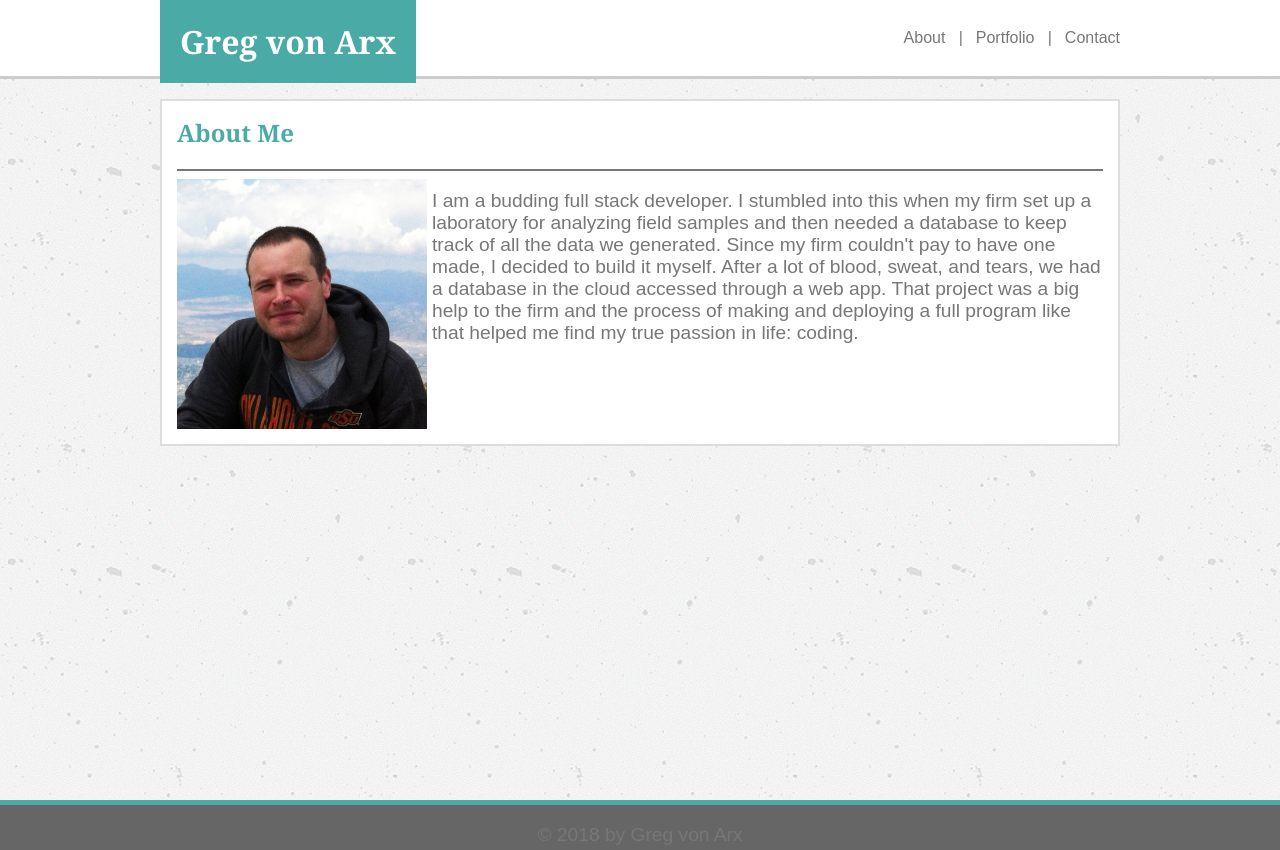
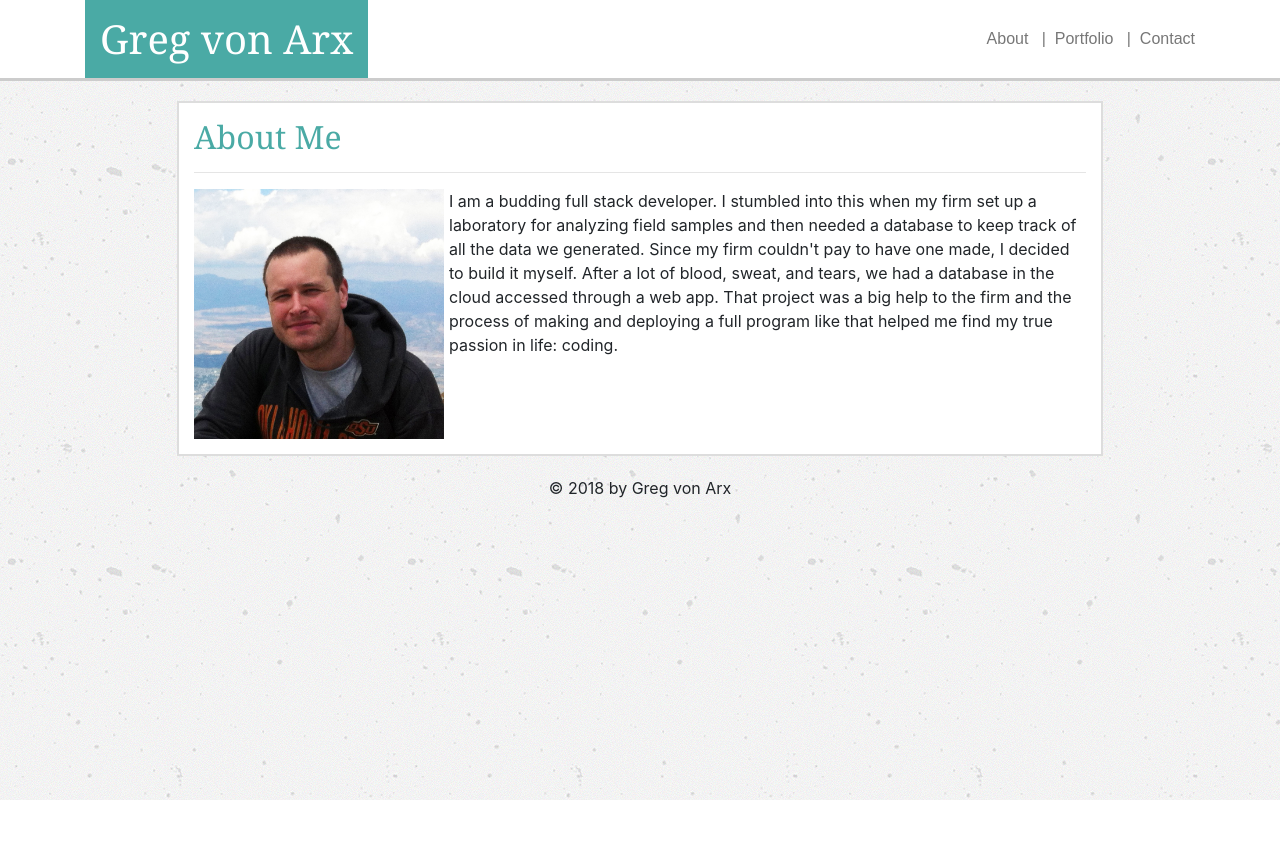
Before and after one commit to gregvx/Bootstrap-Portfolio, a plain HTML site: page index.html in a window 1280 px wide. After the commit the page ends 800 px from the top, so only its background shows below. Drawn offline with nearby package versions, Linux system fonts and the light colour scheme.

Commit message:
Modified index and css files. Still not Done.

```diff
--- a/assets/css/style.css
+++ b/assets/css/style.css
@@ -1,4 +1,4 @@
-body {
+/* body {
     margin: 0px;
     height: 100%;
 }
@@ -16,10 +16,22 @@ img {
     width: 250px;
     float: left;
     margin-right: 5px;
+} */
+body {
+    background-image: url("../images/concrete-texture.png");
+    text-align: center;
 }
+.navbar {
+    padding: 0px;
+    border-color: #cccccc;
+    border-bottom-width: 3px;
+    border-bottom-style: solid;
+    background-color: #ffffff;
+}
+
 h1 {
     background-color: #4aaaa5;
-    padding: 20px;
+    padding: 15px;
     display: inline-block;
     margin: 0px;
     color: white;
@@ -32,13 +44,13 @@ h2 {
     color: #4aaaa5;
     margin-top: 0px;
 }
+
 .navLinks {
-    padding-top: 29px;
-    padding-bottom: 29px;
+    padding-top: 25px;
+    padding-bottom: 25px;
     padding-right: 0px;
-    text-align: right;
-    /* display: inline-block; */
-    float: right;
+    /* text-align: right; */
+    /* float: right; */
 }
 
 .navLinks > a {
@@ -48,6 +60,23 @@ h2 {
     font-family: 'Arial', 'Helvetica Neue', Helvetica, sans-serif;
 }
 
+#field-container {
+    width: 926px;
+    background-color: #ffffff;
+    display: inline-block;
+    margin-top: 20px;
+    margin-bottom: 20px;
+    text-align: left;
+    border-style: solid;
+    border-color: #dddddd;
+    border-width: 2px;
+    padding: 15px;
+}
+img {
+    width: 250px;
+    float: left;
+    margin-right: 5px;
+/*
 .topNavbar {
     background-color: #ffffff;
     border-color: #cccccc;
@@ -152,4 +181,4 @@ hr {
     height: 30px;
     margin: 0px;
     padding: 0px;
-}
+} */
--- a/index.html
+++ b/index.html
@@ -4,6 +4,7 @@
 <head>
     <meta charset="UTF-8">
     <title>Greg von Arx's Portfolio</title>
+    <link rel="stylesheet" href="https://stackpath.bootstrapcdn.com/bootstrap/4.1.3/css/bootstrap.min.css" integrity="sha384-MCw98/SFnGE8fJT3GXwEOngsV7Zt27NXFoaoApmYm81iuXoPkFOJwJ8ERdknLPMO" crossorigin="anonymous">
     <link rel="stylesheet" type="text/css" href="assets/css/style.css">
 </head>
 
@@ -11,20 +12,18 @@
     <!--This Div will contain the header and main content but not the footer-->
     <!--Puting a wrapper around everything but the footer is needed to make a sticky footer-->
     <div class="content">
-        <div class="topNavbar">
-            <div id="navContainer">
+        <div class="navbar">
+            <div class="container">
                 <h1>Greg von&nbsp;Arx</h1>
-                <div class="navLinks">
+                <div class="navLinks d-flex justify-contenty-end">
                     <a href="index.html">About&nbsp;&nbsp;&nbsp;|&nbsp;&nbsp;</a>
                     <a href="portfolio.html">Portfolio&nbsp;&nbsp;&nbsp;|&nbsp;&nbsp;</a>
                     <a href="contact.html">Contact</a>
                 </div>
             </div>
-
-
         </div>
 
-        <div class="field">
+        <div class="container" id="field-container">
             <div id="container">
                 <h2>About Me</h2>
                 <hr>
```
